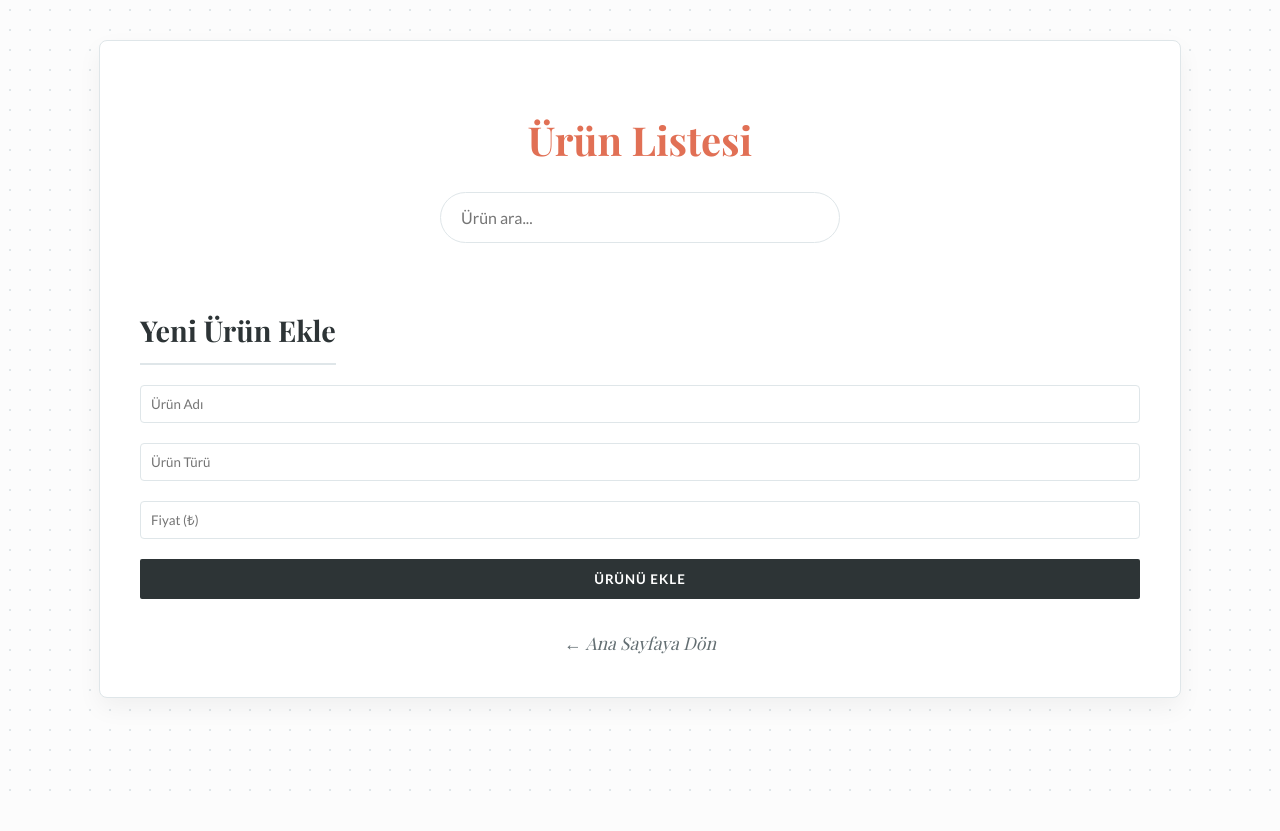
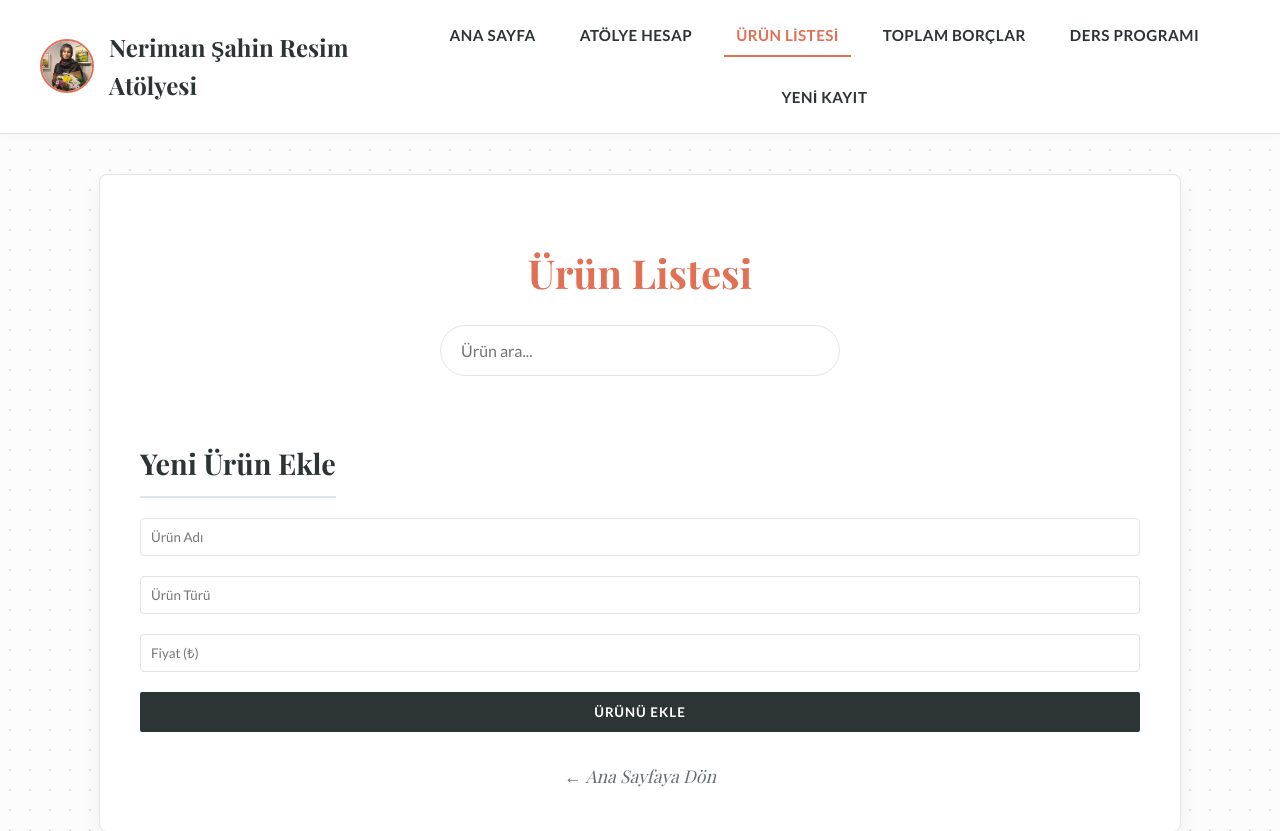
Before and after one commit to aserhatsahin/NSWorkshop, a PHP site: page /products.php in a window 1280 px wide. Shown: the top 831 px of the page. Before the commit the page ends 791 px from the top, so only its background shows below. Run offline with PHP 8.4, Linux system fonts and the light colour scheme; data that the repository does not hold is empty.

Commit message:
nav bar added

```diff
--- a/ui/add_product.php
+++ b/ui/add_product.php
@@ -81,6 +81,7 @@ if ($_SERVER['REQUEST_METHOD'] === 'POST' && isset($_POST['product_id'])) {
 </script>
 </head>
 <body>
+<?php include 'navbar.php'; ?>
 <div class="container">
     <h1>Ürün Ekle</h1>
 
--- a/ui/atolye_hesap.php
+++ b/ui/atolye_hesap.php
@@ -59,6 +59,7 @@ $monthlyProductSales = $db->query("
   </style>
 </head>
 <body>
+<?php include 'navbar.php'; ?>
 <div class="container">
   <h1>Atölye Hesap Özeti</h1>
 
--- a/ui/edit_profile.php
+++ b/ui/edit_profile.php
@@ -53,6 +53,7 @@ $groups = $stmt->fetchAll(PDO::FETCH_ASSOC);
     <link rel="stylesheet" href="../assets/style.css?v=3" />
 </head>
 <body>
+<?php include 'navbar.php'; ?>
 
 <div class="container edit-profile-container">
     <h1>Profili Düzenle - <?= htmlspecialchars($student['name']) ?></h1>
--- /dev/null
+++ b/ui/navbar.php
@@ -0,0 +1,18 @@
+<?php
+// Get current page name to set active class
+$current_page = basename($_SERVER['PHP_SELF']);
+?>
+<nav class="nav-with-logo">
+    <div class="branding">
+        <img src="../assets/neriman.jpeg" alt="Logo" class="logo-icon" />
+        <span class="site-title">Neriman Şahin Resim Atölyesi</span>
+    </div>
+    <div class="nav-links">
+        <a href="index.php" class="<?= $current_page == 'index.php' ? 'active' : '' ?>">Ana Sayfa</a>
+        <a href="atolye_hesap.php" class="<?= $current_page == 'atolye_hesap.php' ? 'active' : '' ?>">Atölye Hesap</a>
+        <a href="products.php" class="<?= $current_page == 'products.php' ? 'active' : '' ?>">Ürün Listesi</a>
+        <a href="total_debt.php" class="<?= $current_page == 'total_debt.php' ? 'active' : '' ?>">Toplam Borçlar</a>
+        <a href="schedule.php" class="<?= $current_page == 'schedule.php' ? 'active' : '' ?>">Ders Programı</a>
+        <a href="student_add.php" class="<?= $current_page == 'student_add.php' ? 'active' : '' ?>">Yeni Kayıt</a>
+    </div>
+</nav>
--- a/ui/products.php
+++ b/ui/products.php
@@ -40,6 +40,7 @@ $products = $stmt->fetchAll();
     <link rel="stylesheet" href="../assets/style.css?v=4">
 </head>
 <body>
+<?php include 'navbar.php'; ?>
 <div class="container">
 <div class="product-container">
     <h1>Ürün Listesi</h1>
--- a/ui/schedule.php
+++ b/ui/schedule.php
@@ -131,6 +131,7 @@ foreach ($allStudents as $student) {
     </style>
 </head>
 <body>
+<?php include 'navbar.php'; ?>
 
 <div class="container">
     <h1>Ders Programı</h1>
--- a/ui/student.php
+++ b/ui/student.php
@@ -132,6 +132,7 @@ if ($_SERVER['REQUEST_METHOD'] === 'POST' && isset($_POST['update_status'])) {
     </style>
 </head>
 <body>
+<?php include 'navbar.php'; ?>
 <div class="student-container">
     <?php if ($message): ?>
         <p style="color:green; text-align:center"><?= htmlspecialchars($message) ?></p>
--- a/ui/student_add.php
+++ b/ui/student_add.php
@@ -66,6 +66,7 @@ if ($_SERVER['REQUEST_METHOD'] === 'POST') {
     <link rel="stylesheet" href="../assets/style.css?v=4" />
 </head>
 <body>
+<?php include 'navbar.php'; ?>
 
 <div class="container">
     <h1>Yeni Öğrenci Kaydı</h1>
--- a/ui/total_debt.php
+++ b/ui/total_debt.php
@@ -52,6 +52,7 @@ $grandTotal = $totalFees + $totalProds;
   </style>
 </head>
 <body>
+<?php include 'navbar.php'; ?>
   <div class="container">
     <h1>Toplam Borçlar</h1>
     <div class="summary">
```
Also changed, not shown: ui/index.php (+1 -14 lines), README.md.
